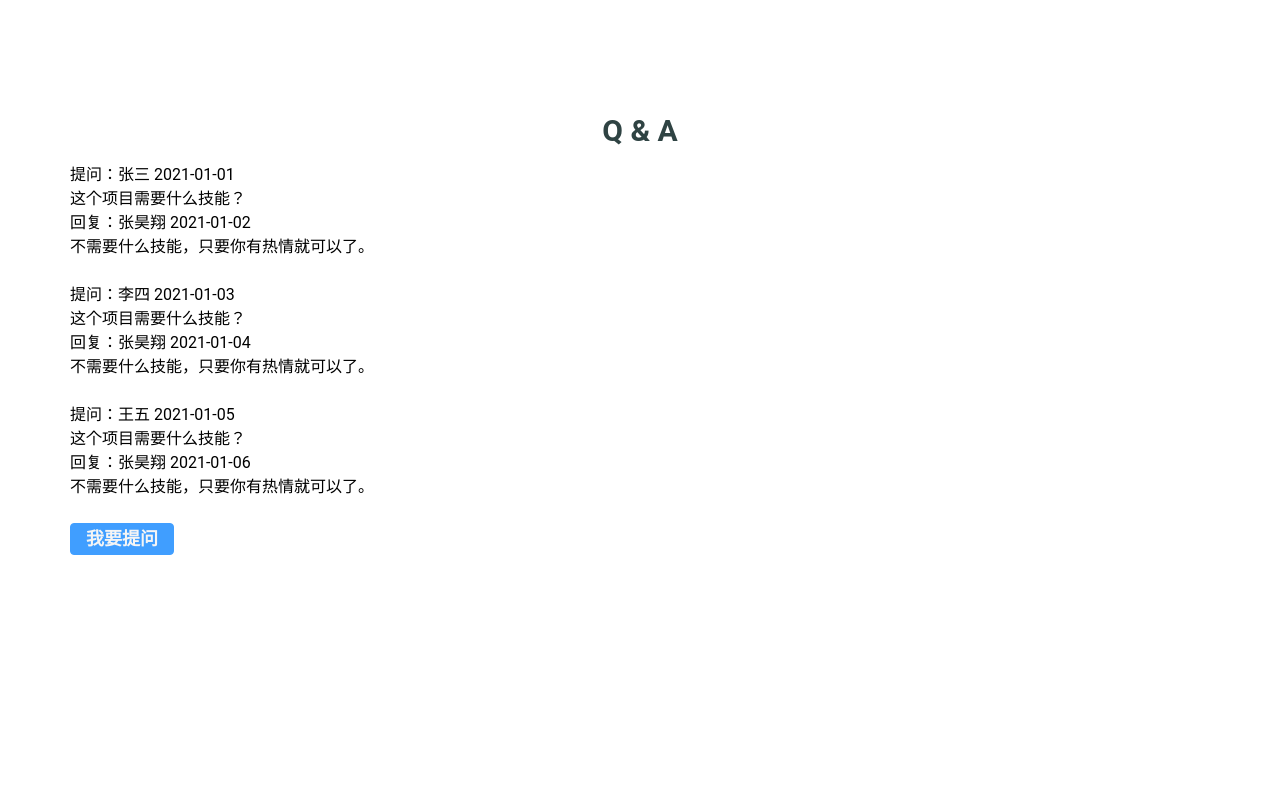
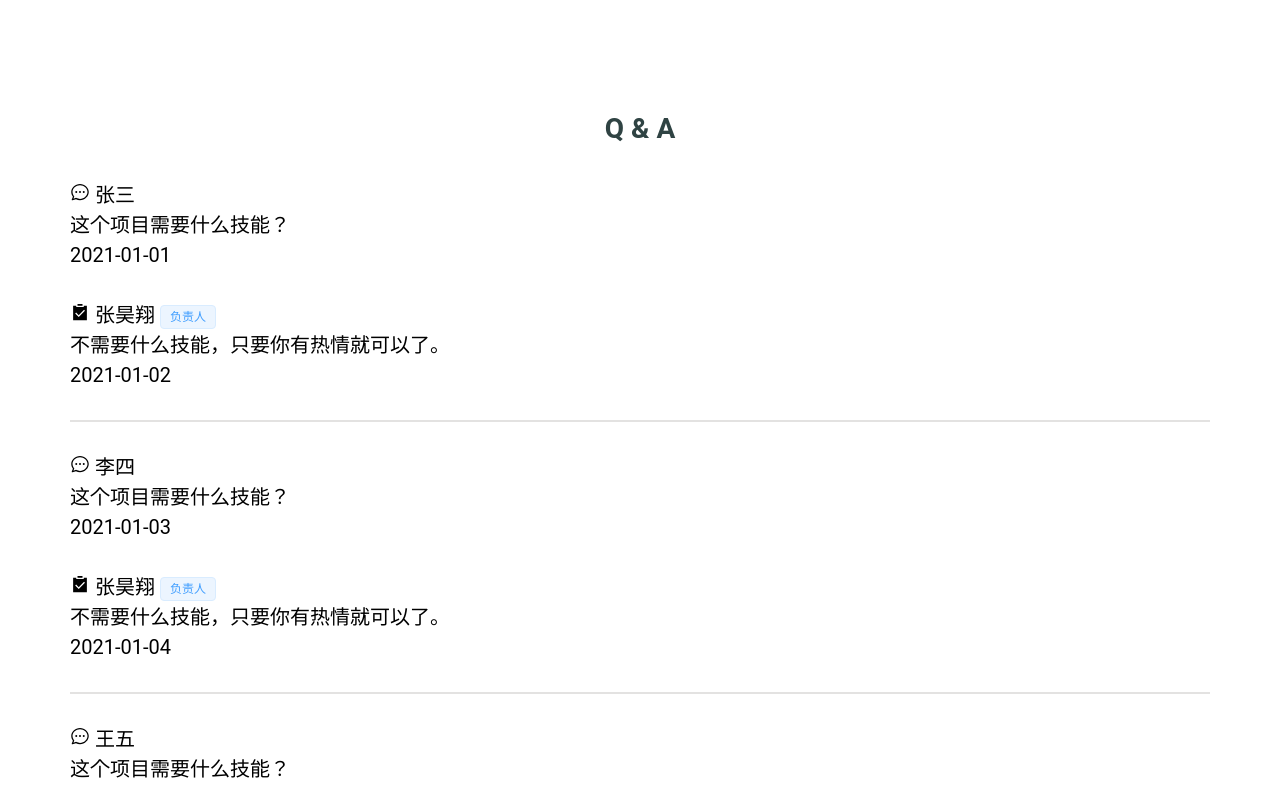
Before and after one commit to Hao7un/DataBase-BUAA-2023, a Vue app in the folder frontend/: page /project/info/1 in a window 1280 px wide. Shown: the part 515-1300 px from the top of the page. Before the commit the page ends 1170 px from the top, so only its background shows below. Built offline with nearby package versions, Linux system fonts and the light colour scheme; no server answers.

Commit message:
update ProjectInfoPage

```diff
--- a/frontend/src/views/project/ProjectInfoPage.vue
+++ b/frontend/src/views/project/ProjectInfoPage.vue
@@ -39,7 +39,7 @@
             </div>
             <div class="tutorial-container">
                 <div class="title-container">
-                    <h2>教程</h2>
+                    <p>教程</p>
                 </div>
                 <div v-for="(item, index) in tutorialList" :key="index">
                     <p>{{ item.title }} {{ item.time }}<el-tag>{{ item.tag }}</el-tag></p>
@@ -48,23 +48,23 @@
                 </div>
             </div>
         </div>
-        <div class="discussion-container">
+        <div class="qa-container">
             <div class="title-container">
-                <h2>Q & A</h2>
+                <p>Q & A</p>
             </div>
 
-            <div v-for="(item, index) in discussionList" :key="index">
-                <p>提问：{{ item.questionPoster }} {{ item.questionTime }} <br> {{ item.question }}</p>
-
-                <p>回复：{{ projectLeader }} {{ item.replyTime }} <br> {{ item.reply }}</p>
+            <div v-for="(item, index) in discussionList" :key="index" class="discussion-container">
+                <p><el-icon><ChatDotRound /></el-icon> {{ item.questionPoster }} <br> {{ item.question }} <br> {{ item.questionTime }}</p>
                 <br>
+                <p><el-icon><Checked /></el-icon> {{ projectLeader }} <el-tag>负责人</el-tag> <br> {{ item.reply }} <br> {{ item.replyTime }}</p>
             </div>
+            <br>
             <el-button v-if="!questionInput" type="primary" @click="showQuestionInput"
-                style="font-weight: bold; font-size: 18px; color:whitesmoke">我要提问</el-button>
-            <el-input v-if="questionInput" v-model="newQuestion" type="textarea" placeholder="输入你的问题"></el-input>
-            <br>
+                style="font-weight: bold; font-size: 16px; color:whitesmoke">我要提问</el-button>
+            <el-input v-if="questionInput" v-model="newQuestion" type="textarea" placeholder="输入你的问题"
+                style="margin-bottom: 20px;"></el-input>
             <el-button v-if="questionInput" type="primary" @click="askQuestion"
-                style="font-weight: bold; font-size: 18px; color:whitesmoke">完成</el-button>
+                style="font-weight: bold; font-size: 16px; color:whitesmoke">完成</el-button>
         </div>
     </div>
 </template>
@@ -273,19 +273,28 @@ export default {
     border-left: 2px solid rgb(114, 110, 104, 0.2);
 }
 
-.discussion-container {
+.qa-container {
     margin-top: 30px;
     margin-bottom: 100px;
     margin-left: 10px;
     margin-right: 10px;
     display: block;
+}
+
+.discussion-container {
+    font-size: 20px;
+    margin-top: 30px;
+    padding-bottom: 30px;
+    display: flex;
     flex-direction: column;
+    border-bottom: 2px solid rgb(114, 110, 104, 0.2);
 }
 
 .title-container {
     text-align: center;
     color: rgb(47, 67, 67);
-    font-size: 20px;
+    font-size: 28px;
+    font-weight: bold;
     margin-bottom: 10px;
 }
 </style>
--- a/frontend/src/views/recruitment/MyRecruitmentPage.vue
+++ b/frontend/src/views/recruitment/MyRecruitmentPage.vue
@@ -11,11 +11,14 @@
             </el-menu>
         </div>
         <div class="content-container">
-            <h2>即将进行的活动</h2>
-            <div v-for="item in futureRecruitmentList" :key="item.id">
+            <el-radio-group v-model="selectedActivity">
+                <el-radio label="upcoming" size="large" style="font-weight: bold;" border>即将进行的活动</el-radio>
+                <el-radio label="past" size="large" style="font-weight: bold;" border>已经结束的活动</el-radio>
+            </el-radio-group>
+            <div v-if="selectedActivity === 'upcoming'" v-for="item in futureRecruitmentList" :key="item.id">
                 <div class="recruitment-container">
                     <div>
-                        <h3>{{ item.projectName }}</h3>
+                        <h2>{{ item.projectName }}</h2>
                         <p>项目类型：{{ showProjectType(item.projectType) }}</p>
                         <p>活动时间：{{ item.startTime }} ~ {{ item.endTime }}</p>
                         <p>活动地点：{{ item.location }}</p>
@@ -26,12 +29,10 @@
                 </div>
             </div>
 
-            <br>
-            <h2>已经结束的活动</h2>
-            <div v-for="item in pastRecruitmentList" :key="item.id">
+            <div v-else v-for="item in pastRecruitmentList" :key="item.id">
                 <div class="recruitment-container">
                     <div>
-                        <h3>{{ item.projectName }}</h3>
+                        <h2>{{ item.projectName }}</h2>
                         <p>项目类型：{{ showProjectType(item.projectType) }}</p>
                         <p>活动时间：{{ item.startTime }} ~ {{ item.endTime }}</p>
                         <p>活动地点：{{ item.location }}</p>
@@ -62,6 +63,7 @@ export default {
     },
     data() {
         return {
+            selectedActivity: 'upcoming',
             futureRecruitmentList: [
                 { id: "00008", startTime: "YYYY-MM-DD HH:MM", endTime: "YYYY-MM-DD HH:MM", location: "操场", volunteerHour: "5", type: "1", maxNumber: "50", participantNumber: "30", projectId: "00001", projectName: "志愿项目8", projectType: "1" },
                 { id: "00009", startTime: "YYYY-MM-DD HH:MM", endTime: "YYYY-MM-DD HH:MM", location: "操场", volunteerHour: "5", type: "2", maxNumber: "50", participantNumber: "30", projectId: "00002", projectName: "志愿项目9", projectType: "2" },
@@ -142,8 +144,8 @@ export default {
 .content-container {
     display: flex;
     flex-direction: column;
-    margin-left: 20px;
-    margin-top: 20px;
+    margin-left: 80px;
+    margin-top: 50px;
 }
 
 .recruitment-container {
```
